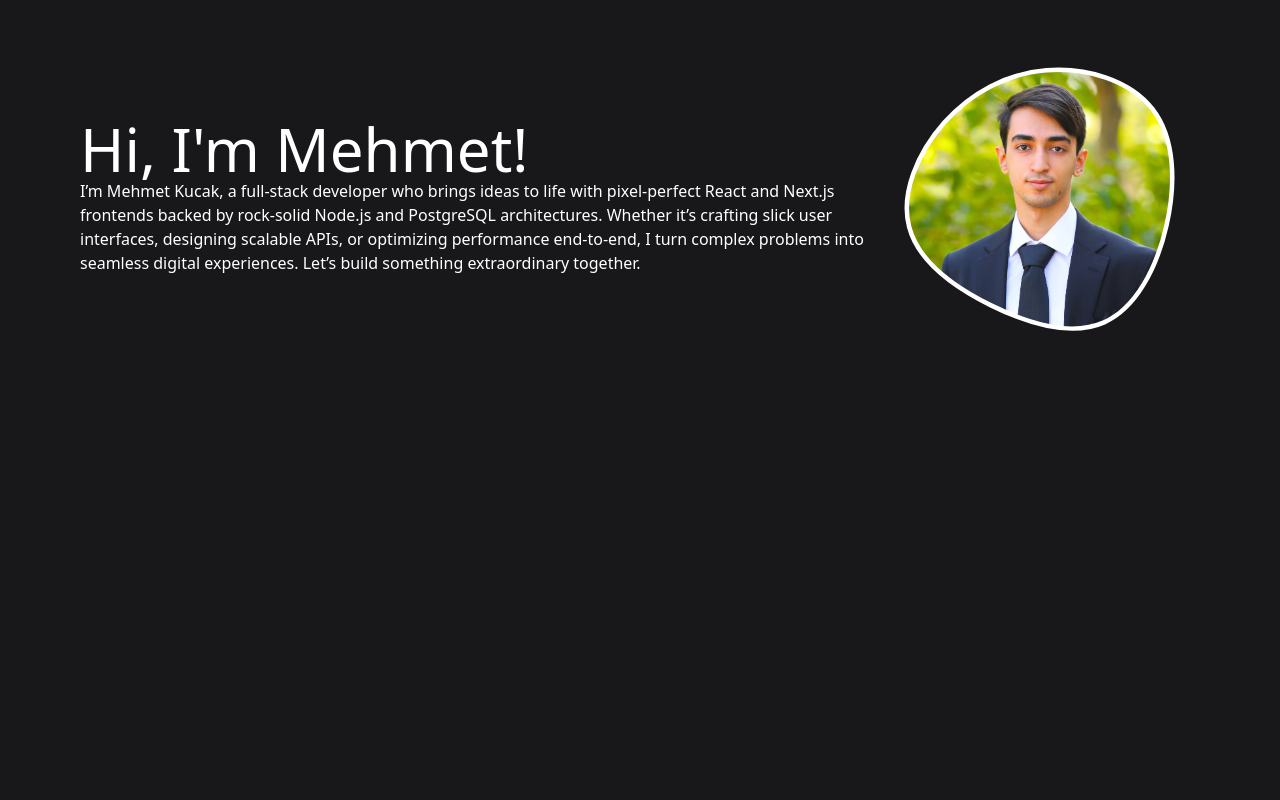
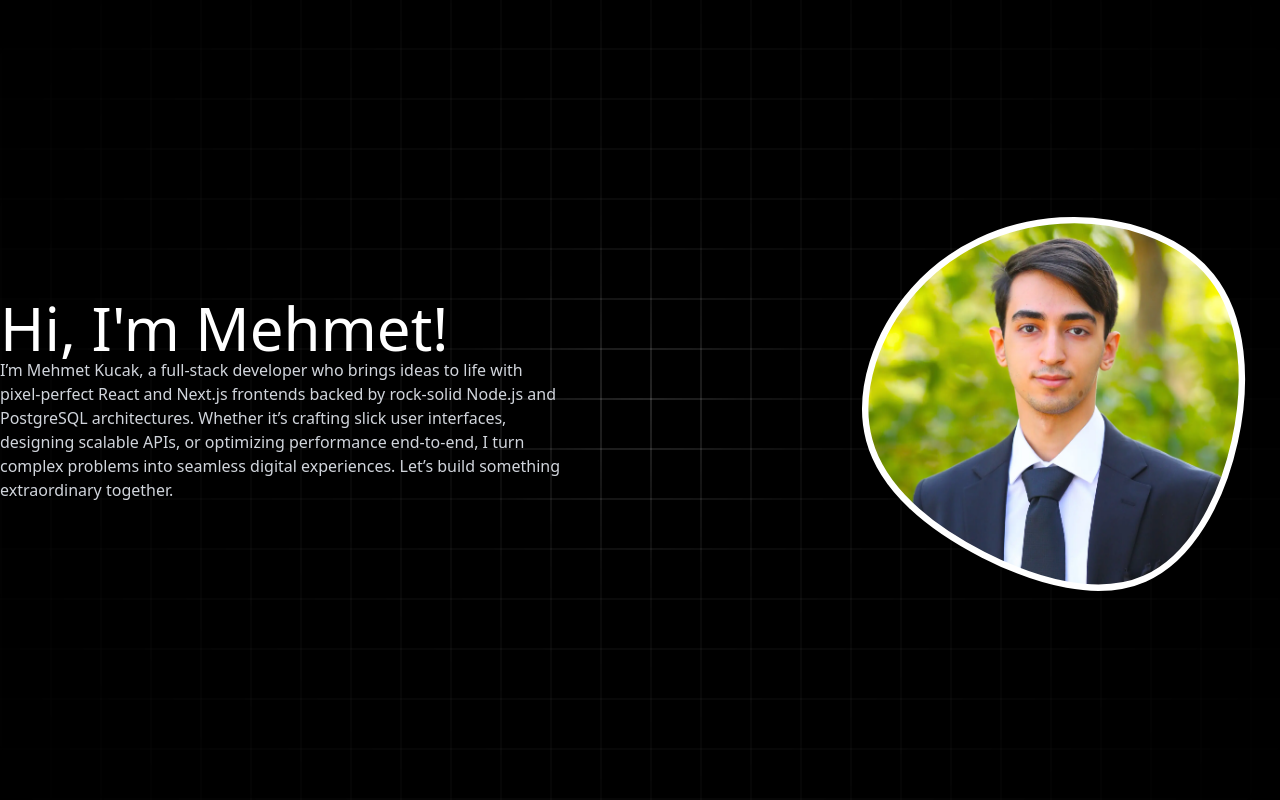
Before and after one commit to Mehmet-Kucak/my-portfolio, a Next.js app: page / in a window 1280 px wide. Shown: the top 800 px of the page. Built offline with nearby package versions, Linux system fonts and the light colour scheme.

Commit message:
Created animated background

```diff
--- a/src/app/globals.css
+++ b/src/app/globals.css
@@ -2,9 +2,10 @@
 
 * {
   margin: 0;
+  padding: 0;
 }
 
 body {
-  background-color: #18181b;
+  background-color: #000;
   color: #fff;
 }
--- a/src/app/page.tsx
+++ b/src/app/page.tsx
@@ -1,32 +1,36 @@
 import Image from "next/image";
 import BlobImage from "@/components/BlobImage";
+import AnimatedBackground from "@/components/AnimatedBackground";
 
 export default function Home() {
   return (
-    <main className="flex flex-col justify-center items-center px-20 py-10">
-      {/* <div className="flex w-3/5 h-auto">
-        <Image
-          src="/photo.webp"
-          alt="Photo 2"
-          width={1925}
-          height={1925}
-          className="rounded-full"
-        />
-      </div> */}
-      <div className="flex justify-between items-center">
-        <div>
-          <h1 className="text-6xl">Hi, I'm Mehmet!</h1>
-          <p>
-            I’m Mehmet Kucak, a full‑stack developer who brings ideas to life
-            with pixel‑perfect React and Next.js frontends backed by rock‑solid
-            Node.js and PostgreSQL architectures. Whether it’s crafting slick
-            user interfaces, designing scalable APIs, or optimizing performance
-            end‑to‑end, I turn complex problems into seamless digital
-            experiences. Let’s build something extraordinary together.
-          </p>
+    <main>
+      <section className="relative w-full h-svh">
+        <AnimatedBackground />
+        <div className="relative z-10 flex items-center justify-between h-full w-full px-[200px]">
+          <div>
+            <h1 className="text-6xl text-white">Hi, I'm Mehmet!</h1>
+            <p className="mt-4 text-gray-300 max-w-xl">
+              I’m Mehmet Kucak, a full‑stack developer who brings ideas to life
+              with pixel‑perfect React and Next.js frontends backed by
+              rock‑solid Node.js and PostgreSQL architectures. Whether it’s
+              crafting slick user interfaces, designing scalable APIs, or
+              optimizing performance end‑to‑end, I turn complex problems into
+              seamless digital experiences. Let’s build something extraordinary
+              together.
+            </p>
+          </div>
+          <BlobImage src="/photo.webp" alt="Photo" />
         </div>
-        <BlobImage src="/photo.webp" alt="Photo" />
-      </div>
+      </section>
+      <section className="w-[60px] m-0 p-0">
+        <p>
+          Lorem ipsum dolor sit, amet consectetur adipisicing elit. Debitis,
+          modi impedit. Minima eaque quos mollitia autem nemo molestias ratione,
+          tempora sit odit veritatis, non pariatur, debitis earum minus eum
+          iusto?
+        </p>
+      </section>
     </main>
   );
 }
--- /dev/null
+++ b/src/components/AnimatedBackground.tsx
@@ -0,0 +1,110 @@
+"use client";
+
+import { motion, useMotionValue, useMotionTemplate } from "framer-motion";
+import { FC, useRef, useEffect } from "react";
+
+export default function AnimatedBackground() {
+  const containerRef = useRef<HTMLDivElement>(null);
+  const mouseX = useMotionValue(0);
+  const mouseY = useMotionValue(0);
+
+  const baseGrid = `
+    repeating-linear-gradient(
+      0deg,
+      rgba(255,255,255,0.05) 0, rgba(255,255,255,0.05) 2px,
+      transparent 2px, transparent 50px
+    ),
+    repeating-linear-gradient(
+      90deg,
+      rgba(255,255,255,0.05) 0, rgba(255,255,255,0.05) 2px,
+      transparent 2px, transparent 50px
+    )
+  `;
+
+  const highlightGrid = `
+    repeating-linear-gradient(
+      0deg,
+      rgba(255,255,255,0.1) 0, rgba(255,255,255,0.1) 2px,
+      transparent 2px, transparent 50px
+    ),
+    repeating-linear-gradient(
+      90deg,
+      rgba(255,255,255,0.1) 0, rgba(255,255,255,0.1) 2px,
+      transparent 2px, transparent 50px
+    )
+  `;
+
+  const spotlightMask = useMotionTemplate`
+    radial-gradient(
+      circle at ${mouseX}px ${mouseY}px,
+      black 0%,
+      transparent 200px
+    )
+  `;
+
+  const edgeMask = `
+    radial-gradient(
+      circle at center,
+      black 1%,
+      transparent 100%
+    )
+  `;
+
+  useEffect(() => {
+    if (!containerRef.current) return;
+    const { width, height } = containerRef.current.getBoundingClientRect();
+    mouseX.set(width / 2);
+    mouseY.set(height / 2);
+  }, [mouseX, mouseY]);
+
+  useEffect(() => {
+    const handle = (e: MouseEvent) => {
+      if (!containerRef.current) return;
+      const rect = containerRef.current.getBoundingClientRect();
+      const x = e.clientX - rect.left;
+      const y = e.clientY - rect.top;
+      if (x >= 0 && x <= rect.width && y >= 0 && y <= rect.height) {
+        mouseX.set(x);
+        mouseY.set(y);
+      }
+    };
+    window.addEventListener("mousemove", handle);
+    return () => window.removeEventListener("mousemove", handle);
+  }, [mouseX, mouseY]);
+
+  return (
+    <div ref={containerRef} className="absolute inset-0">
+      <div
+        className="absolute inset-0 pointer-events-none"
+        style={{
+          backgroundImage: baseGrid,
+          WebkitMaskImage: edgeMask,
+          maskImage: edgeMask,
+          WebkitMaskRepeat: "no-repeat",
+          maskRepeat: "no-repeat",
+        }}
+      />
+
+      <div
+        className="absolute inset-0 pointer-events-none"
+        style={{
+          WebkitMaskImage: edgeMask,
+          maskImage: edgeMask,
+          WebkitMaskRepeat: "no-repeat",
+          maskRepeat: "no-repeat",
+        }}
+      >
+        <motion.div
+          className="absolute inset-0"
+          style={{
+            backgroundImage: highlightGrid,
+            WebkitMaskImage: spotlightMask,
+            WebkitMaskRepeat: "no-repeat",
+            maskImage: spotlightMask,
+            maskRepeat: "no-repeat",
+          }}
+        />
+      </div>
+    </div>
+  );
+}
```
Also changed, not shown: public/photo.webp.
